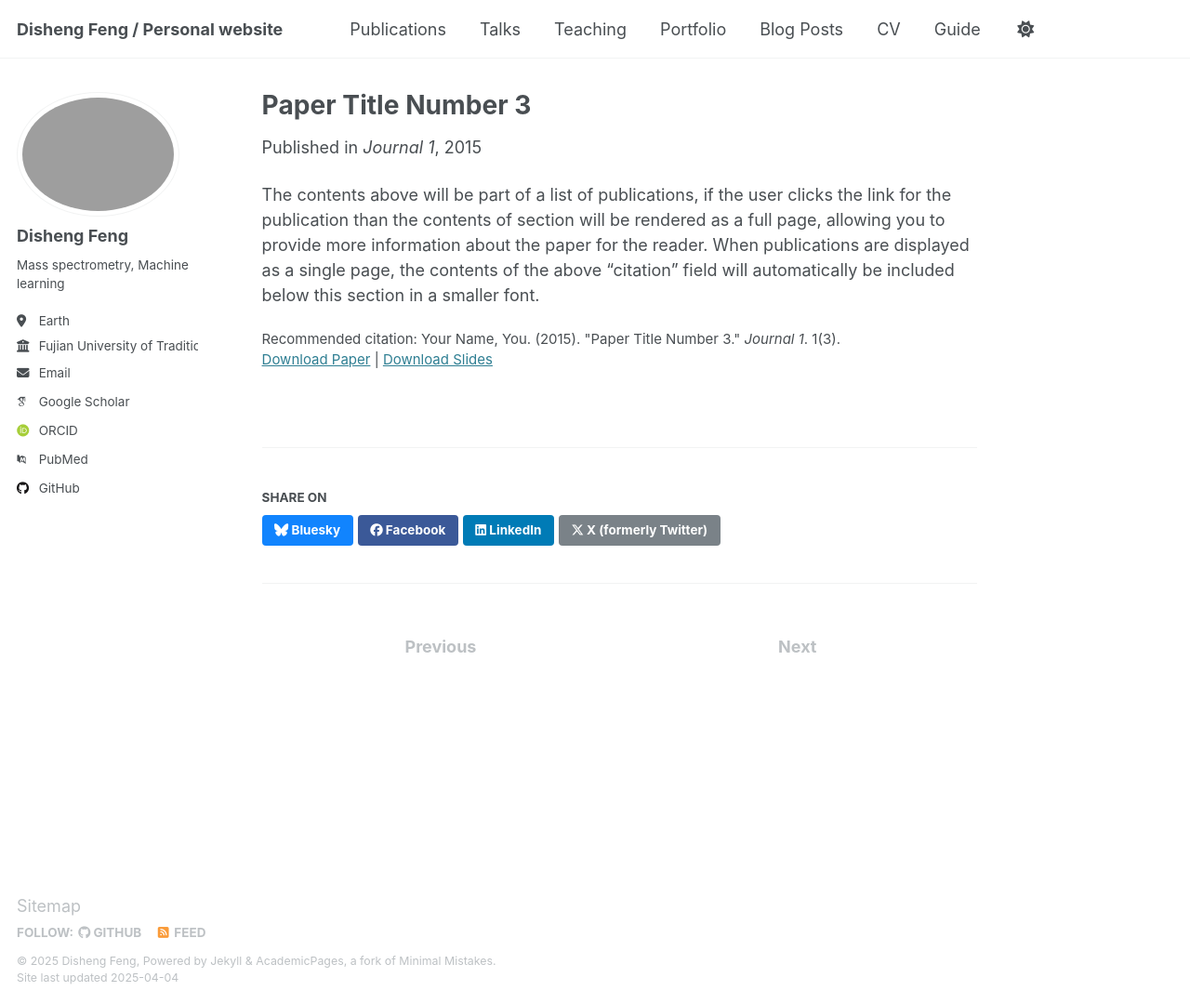
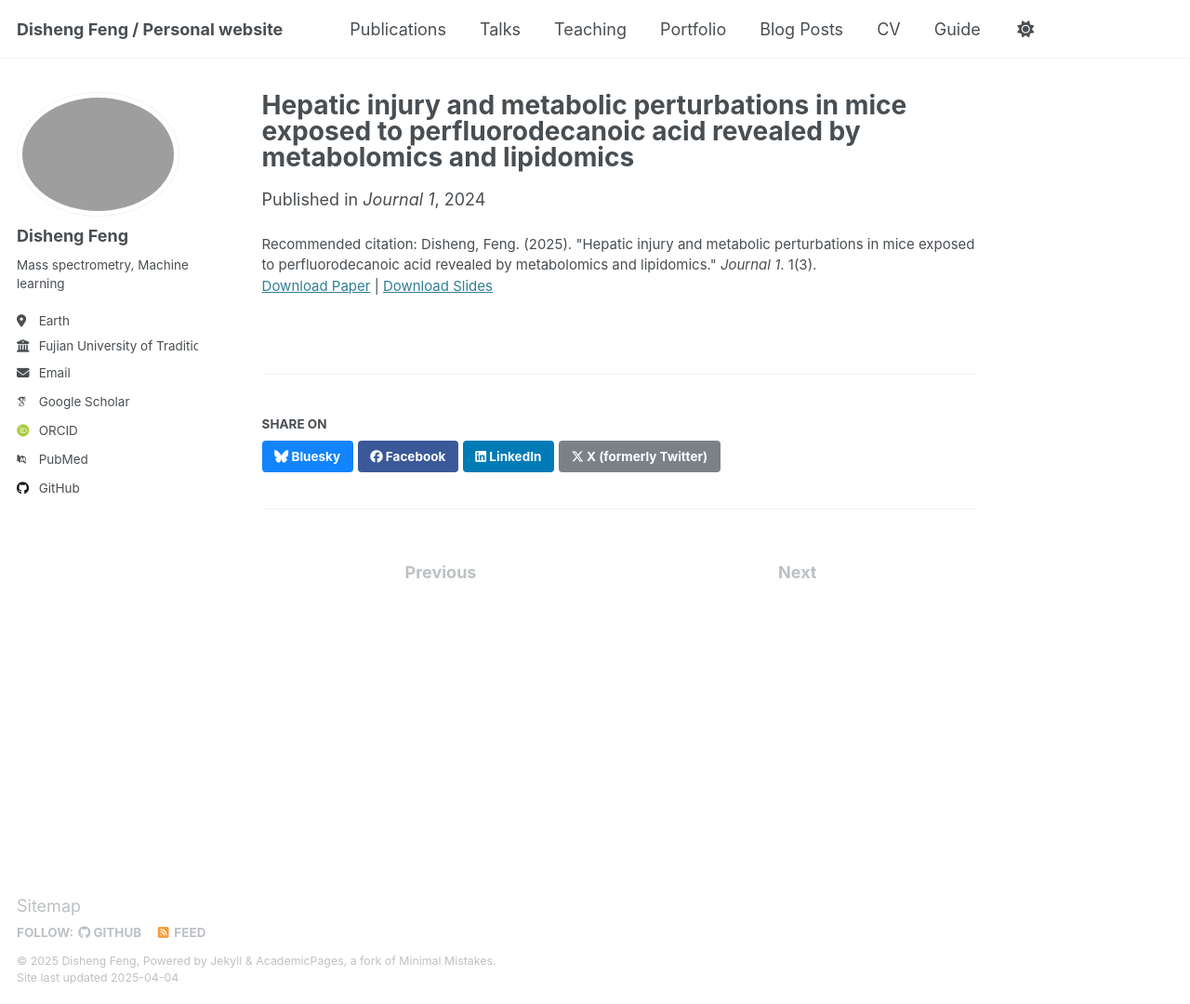
Before and after one commit to yuzhounaut/yuzhounaut.github.io, a Jekyll site: the page built from _publications/2015-10-01-paper-title-number-3.md, in a window 1280 px wide and 1080 px high. Shown: the whole window at 93% size. Built offline with Jekyll 4.4.1, drawn with Linux system fonts in a browser that asks for light colours; some web fonts are replaced.

Commit message:
Update 2015-10-01-paper-title-number-3.md

```diff
--- a/_publications/2015-10-01-paper-title-number-3.md
+++ b/_publications/2015-10-01-paper-title-number-3.md
@@ -1,14 +1,12 @@
 ---
-title: "Paper Title Number 3"
+title: "Hepatic injury and metabolic perturbations in mice exposed to perfluorodecanoic acid revealed by metabolomics and lipidomics"
 collection: publications
 category: manuscripts
-permalink: /publication/2015-10-01-paper-title-number-3
-excerpt: 'This paper is about the number 3. The number 4 is left for future work.'
-date: 2015-10-01
+permalink: /publication/2024-12-01-paper-title-number-3
+excerpt: ' '
+date: 2024-12-01
 venue: 'Journal 1'
-slidesurl: 'http://academicpages.github.io/files/slides3.pdf'
-paperurl: 'http://academicpages.github.io/files/paper3.pdf'
-citation: 'Your Name, You. (2015). &quot;Paper Title Number 3.&quot; <i>Journal 1</i>. 1(3).'
+slidesurl: 'http://academicpages.github.io/files/slides3.pdf(https://www.sciencedirect.com/science/article/pii/S0147651324015513)'
+paperurl: 'https://www.sciencedirect.com/science/article/pii/S0147651324015513'
+citation: 'Disheng, Feng. (2025). &quot;Hepatic injury and metabolic perturbations in mice exposed to perfluorodecanoic acid revealed by metabolomics and lipidomics.&quot; <i>Journal 1</i>. 1(3).'
 ---
-
-The contents above will be part of a list of publications, if the user clicks the link for the publication than the contents of section will be rendered as a full page, allowing you to provide more information about the paper for the reader. When publications are displayed as a single page, the contents of the above "citation" field will automatically be included below this section in a smaller font.
```
